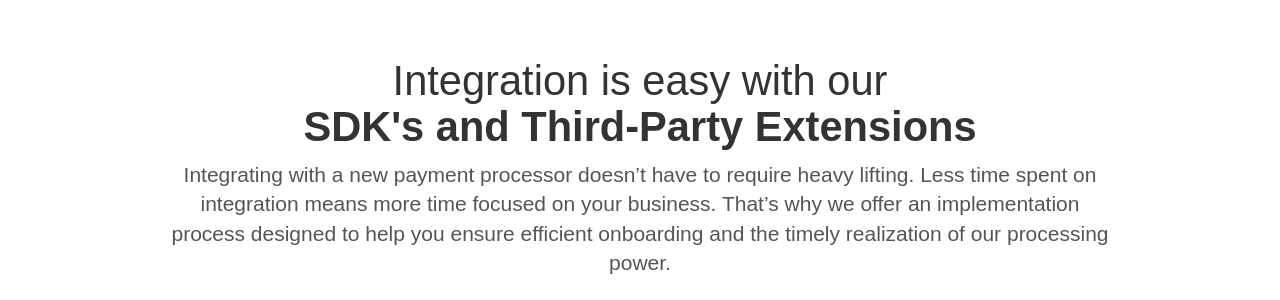
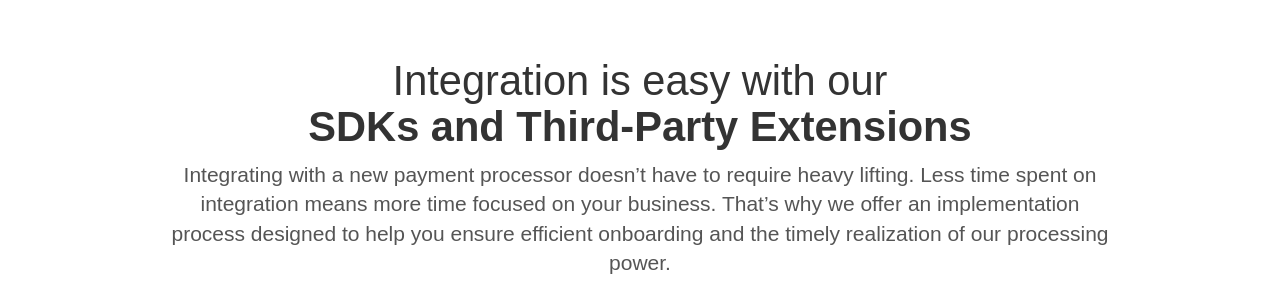
Before and after one commit to isunnapud/vantiv.github.io, a Jekyll site: the page built from index.html, in a window 1280 px wide. Shown: the part 624-924 px from the top of the page. Built offline with Jekyll 4.4.1, drawn with Linux system fonts in a browser that asks for light colours; nearby versions of some CDN libraries.

Commit message:
update index.html
Was asked to remov the apostrophe wherever it says SDK’s so it reads SDKs

```diff
--- a/index.html
+++ b/index.html
@@ -5,7 +5,7 @@ layout: litle
 <section id="headline" class="white text-center pad50 padTop">
 		<div class="container">
 			<div class="row">
-				<h1><span class="thin">Integration is easy with our</span><br /> SDK's and Third-Party Extensions</h1>
+				<h1><span class="thin">Integration is easy with our</span><br /> SDKs and Third-Party Extensions</h1>
 			</div>
 			<div class="row">
 				<div class="col-md-10 col-md-offset-1">
```
